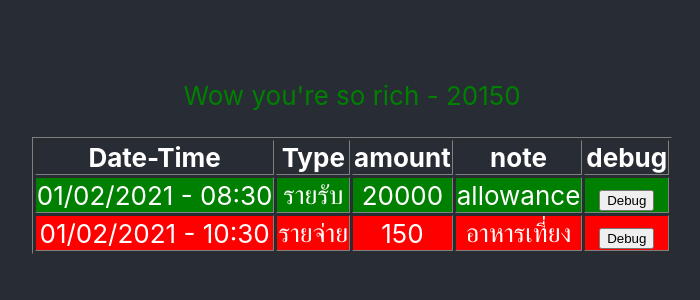
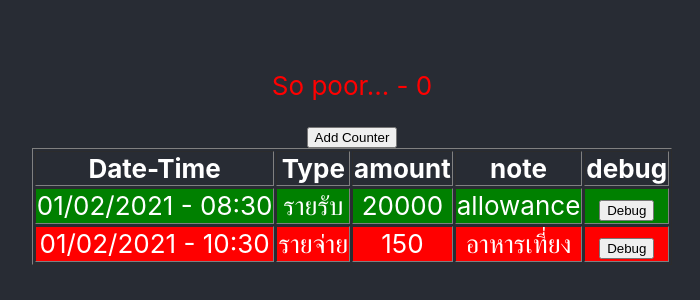
Before and after one commit to WasinTh/tutorial-react, a React (Create React App) app: page / in a window 1280 px wide. Shown: the part 246-546 px from the top of the page, without its empty margins (288-988 px from the left). Built offline with nearby package versions, Linux system fonts and the light colour scheme.

Commit message:
Add Counter Button

```diff
--- a/src/App.js
+++ b/src/App.js
@@ -12,11 +12,18 @@ function App() {
   const richGreeting = amount => <p style={{ 'color': 'green' }}>Wow you're so rich - {amount}</p>
   const poorGreeting = amount => <p style={{ 'color': 'red' }}>So poor... - {amount}</p>
 
+  let counter = 0;
+  const counterClicked = () => {
+    console.log(`Clicked - ${counter}`);
+    counter++;
+  }
+
   return (
     <div className="App">
       <header className="App-header">
-        {currentAmount >= 10000 && richGreeting(currentAmount)}
-        {currentAmount < 10000 && poorGreeting(currentAmount)}
+        {counter >= 3 && richGreeting(counter)}
+        {counter < 3 && poorGreeting(counter)}
+        <button onClick={counterClicked}>Add Counter</button>
         <TransactionList data={transactionData} />
       </header>
     </div>
--- a/src/components/TransactionList.js
+++ b/src/components/TransactionList.js
@@ -3,7 +3,7 @@ export default function TransactionList(props) {
   const generateRows = () => {
     if (props.data != null) {
       return props.data.map(transaction => (
-        <tr key={transaction.id} bgColor={transaction.type === "รายรับ" ? "green" : "red"}>
+        <tr key={transaction.id} bgcolor={transaction.type === "รายรับ" ? "green" : "red"}>
           <td>{transaction.created}</td>
           <td>{transaction.type}</td>
           <td>{transaction.amount}</td>
```
